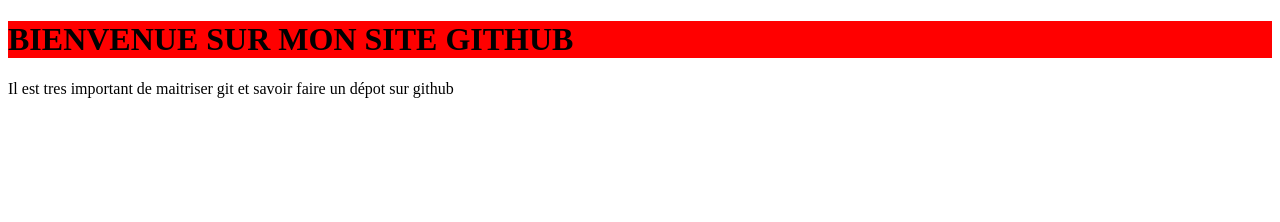
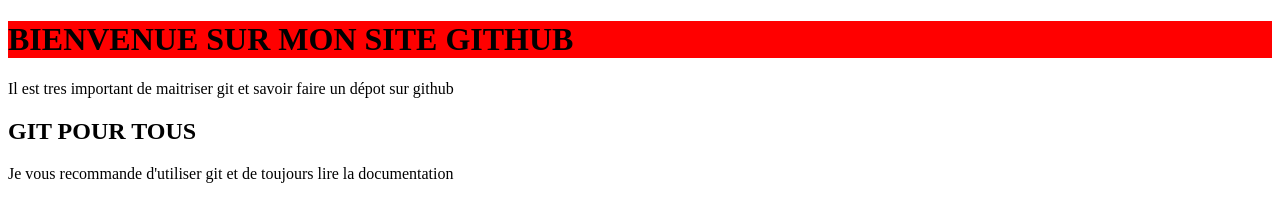
Before and after one commit to DATONDJI/projet-github, a plain HTML site: page index.html in a window 1280 px wide. Drawn offline with Linux system fonts and the light colour scheme.

Commit message:
Deuxième version de mon projet

```diff
--- a/index.html
+++ b/index.html
@@ -9,5 +9,7 @@
 <body>
     <h1 style="background-color: red;">BIENVENUE SUR MON SITE GITHUB</h1>
     <p>Il est tres important de maitriser git et savoir faire un dépot sur github</p>
+    <h2>GIT POUR TOUS</h2>
+    <P>Je vous recommande d'utiliser git et de toujours lire la documentation</P>
 </body>
 </html>
```
